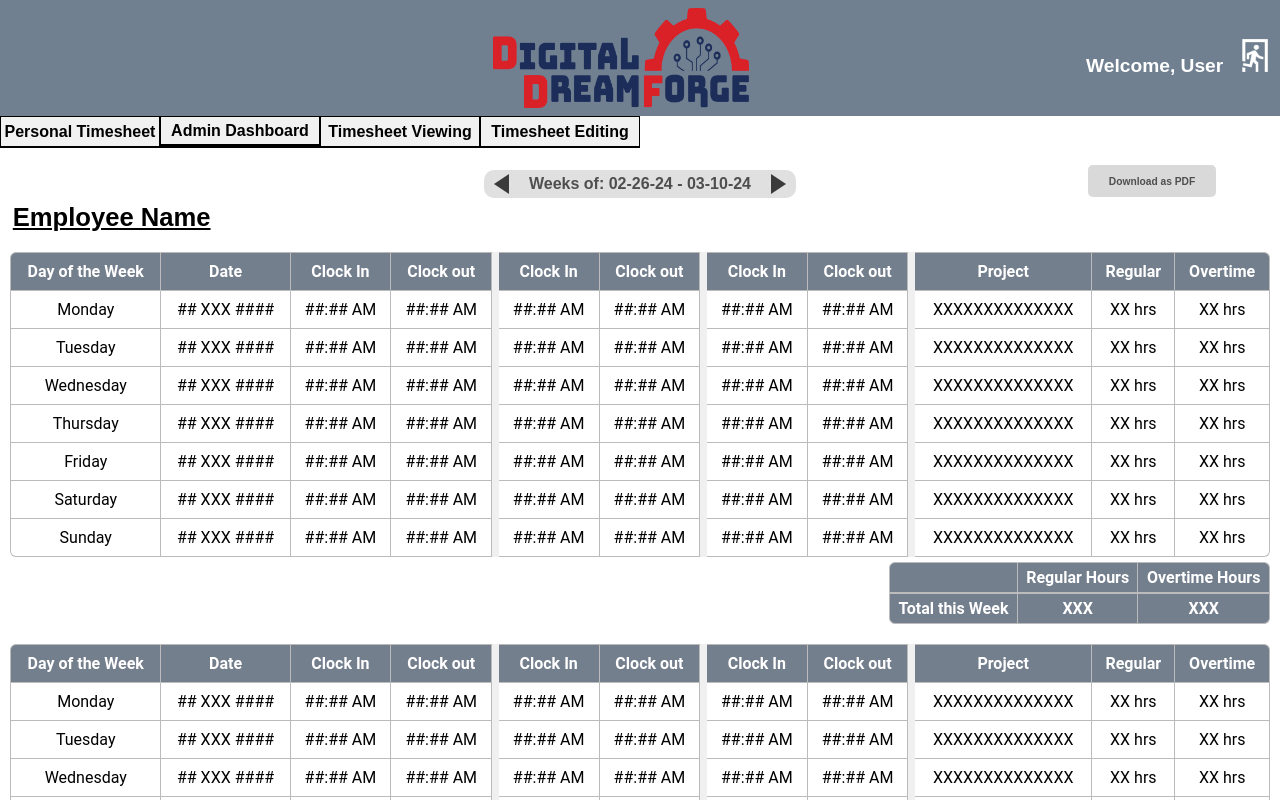
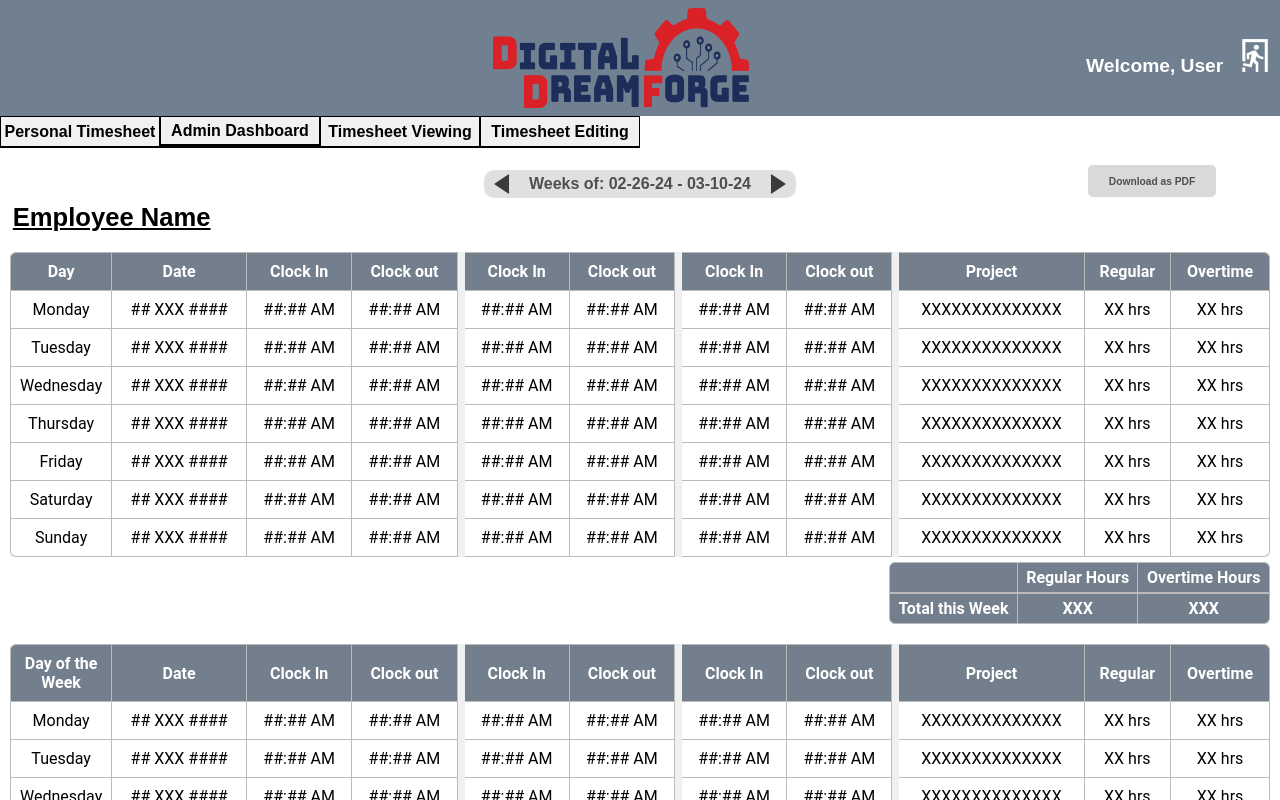
Before and after one commit to IKs2002/Tick-Tock-Tech, a React (Create React App) app: page /DefaultPage/PersonalTimeSheet in a window 1280 px wide. Shown: the top 800 px of the page. Built offline with nearby package versions, Linux system fonts and the light colour scheme.

Commit message:
Change Day of week to day and reduce column size

```diff
--- a/src/Componets/TimeSheet.css
+++ b/src/Componets/TimeSheet.css
@@ -35,7 +35,11 @@
       border-top: 1px solid #bbb; /* Top border */
       color: white; /* Text color */
     }
-
+    /* Adjust the width of the first column in the table */
+    table tr th:nth-child(1){
+      width: 5%;
+      white-space: normal; /* Prevent text wrapping */
+    }
     /* Specific column styling for background and padding */
     table tr th:nth-child(5),
     table tr td:nth-child(5),
--- a/src/Componets/TimeSheet.js
+++ b/src/Componets/TimeSheet.js
@@ -212,7 +212,7 @@ function TimeSheet({ editable = false }) {
         <table>
           {/* Table headers */}
           <tr>
-            <th>Day of the Week</th>
+            <th>Day</th>
             <th>Date</th>
             <th>Clock In</th>
             <th>Clock out</th>
```
